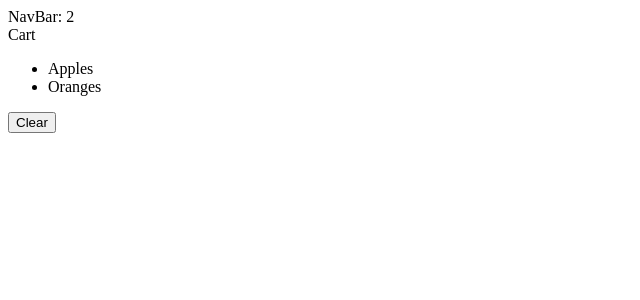
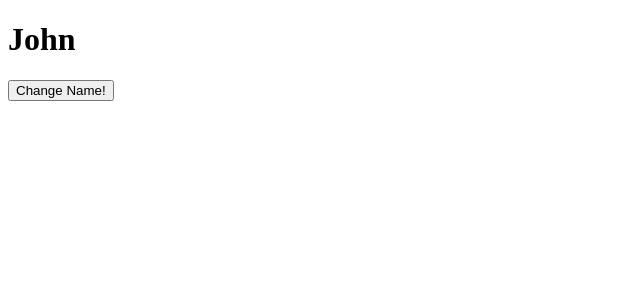
Before and after one commit to lcardoz/react-typescript-practice, a React (Vite) app: page / in a window 1280 px wide. Shown: the top 300 px of the page, without its empty margins (0-640 px from the left). Built offline with nearby package versions, Linux system fonts and the light colour scheme.

Commit message:
completed exercise to add button to change name in state

```diff
--- a/src/App.tsx
+++ b/src/App.tsx
@@ -1,15 +1,22 @@
 import { useState } from "react";
-import NavBar from "./components/NavBar";
-import Cart from "./components/Cart";
 
 function App() {
 
-  const [items, setItems] = useState(["Apples", "Oranges"]);
+  const [game, setGame] = useState({
+    id: 1,
+    player: {
+      name: "John",
+    },
+  });
+
+  const handleClick = () => {
+    setGame({ ...game, player: { ...game.player, name: "Leah" } });
+  };
 
   return (
     <>
-      <NavBar itemsCount={items.length} />
-      <Cart items={items} onClear={() => setItems([])} />
+      <h1>{game.player.name}</h1>
+      <button onClick={handleClick}>Change Name!</button>
     </>
   );
 }
```
